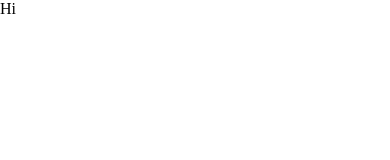
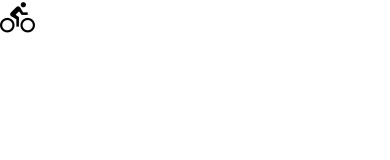
Before and after one commit to lulu0306/udacityFittness, a React Native app: screen / in a window 390 px wide. Shown: the top 160 px of the page. Built offline with nearby package versions, Linux system fonts and the light colour scheme.

Commit message:
add change

```diff
--- a/App.js
+++ b/App.js
@@ -1,6 +1,6 @@
 import React from 'react'
 import { View } from 'react-native'
-// import AddEntry from './Components/addEntry'
+import AddEntry from './Components/addEntry'
 
 
 
@@ -8,7 +8,7 @@ class App extends React.Component{
   render(){
     return(
       <View>
-      Hi
+     <AddEntry/>
     </View>
     )
   }
```
